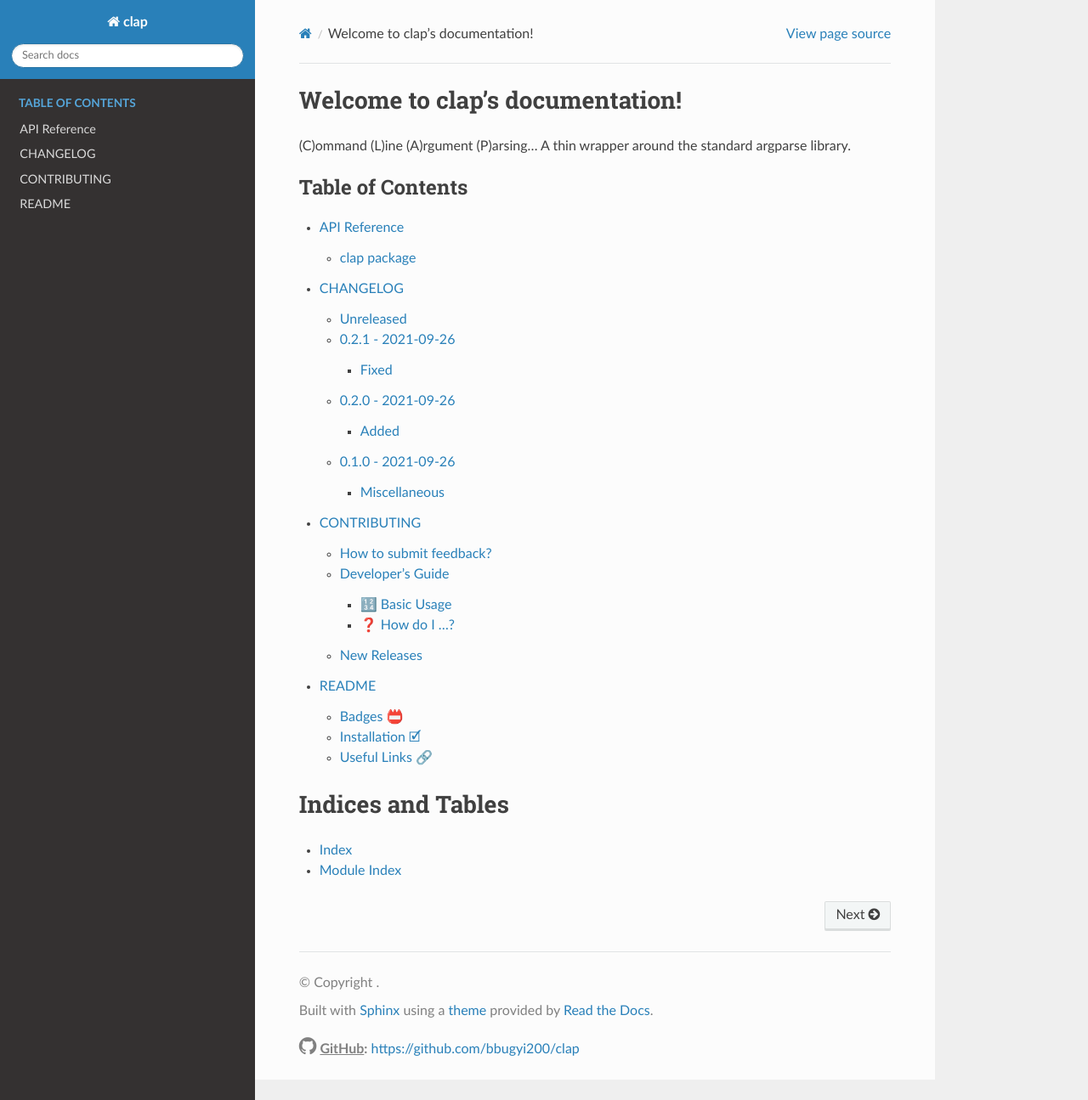
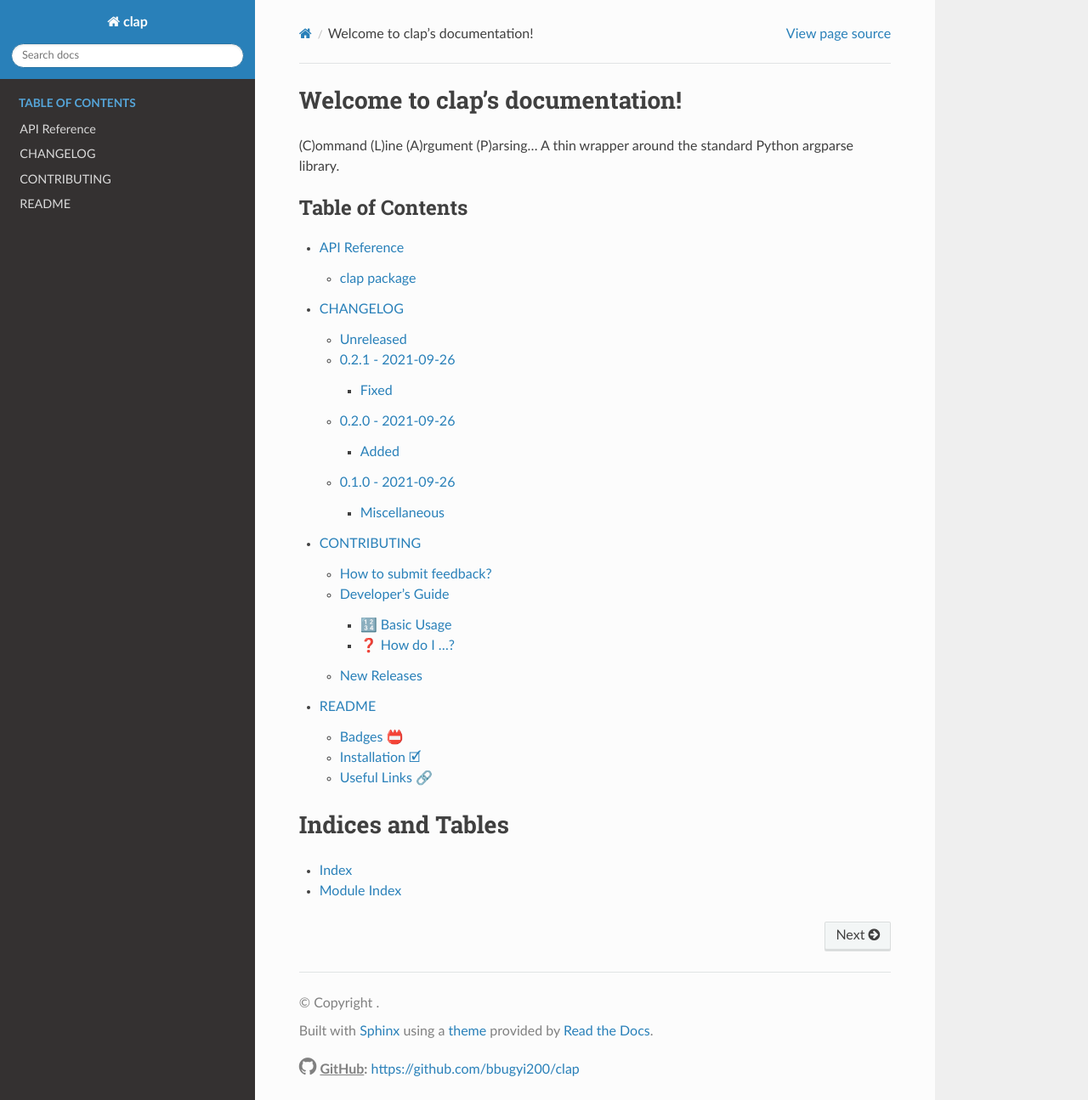
Before and after one commit to bbugyi200/clap, a Sphinx documentation site: the page built from docs/source/index.rst, in a window 1280 px wide and 1295 px high. Shown: the whole window at 85% size. Built offline with Sphinx 7.4.7 and the Read the Docs theme 2.0.0, drawn with Linux system fonts in a browser that asks for light colours.

```diff
--- a/docs/source/index.rst
+++ b/docs/source/index.rst
@@ -3,7 +3,7 @@
 Welcome to clap's documentation!
 ================================
 
-(C)ommand (L)ine (A)rgument (P)arsing... A thin wrapper around the standard argparse library.
+(C)ommand (L)ine (A)rgument (P)arsing... A thin wrapper around the standard Python argparse library.
 
 .. toctree::
    :maxdepth: -1
--- a/setup.py
+++ b/setup.py
@@ -5,7 +5,10 @@ from typing import Iterator, List
 from setuptools import find_namespace_packages, setup
 
 
-DESCRIPTION = "(C)ommand (L)ine (A)rgument (P)arsing... A thin wrapper around the standard argparse library."
+DESCRIPTION = (
+    "(C)ommand (L)ine (A)rgument (P)arsing... A thin wrapper around the"
+    " standard Python argparse library."
+)
 
 
 def long_description() -> str:
--- a/src/clap/__init__.py
+++ b/src/clap/__init__.py
@@ -1,6 +1,6 @@
 """(C)ommand (L)ine (A)rgument (P)arsing.
 
-A thin wrapper around the standard argparse library.
+A thin wrapper around the standard Python argparse library.
 """
 
 __author__ = "Bryan M Bugyi"
```
Also changed, not shown: README.md (+1 -1 lines).
